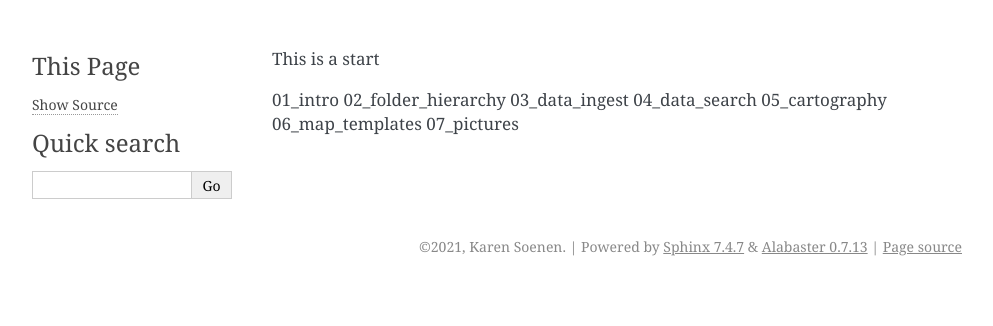
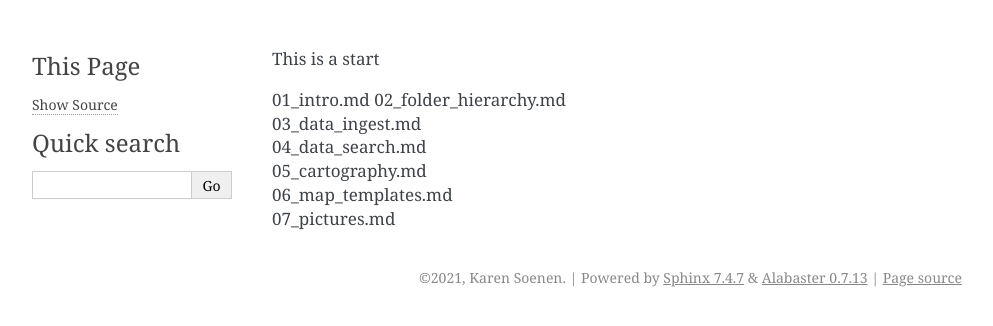
Before and after one commit to k-rns/qgis, a Sphinx documentation site: the page built from docs/README.md, in a window 1280 px wide. Shown: the top 326 px of the page, without its empty margins (148-1141 px from the left). Built offline with Sphinx 7.4.7, drawn with Linux system fonts in a browser that asks for light colours.

```diff
--- a/docs/README.md
+++ b/docs/README.md
@@ -1,9 +1,9 @@
 This is a start
 
-01_intro
-02_folder_hierarchy
-03_data_ingest
-04_data_search
-05_cartography
-06_map_templates
-07_pictures
+01_intro.md
+02_folder_hierarchy.md
+03_data_ingest.md
+04_data_search.md
+05_cartography.md
+06_map_templates.md
+07_pictures.md
```
